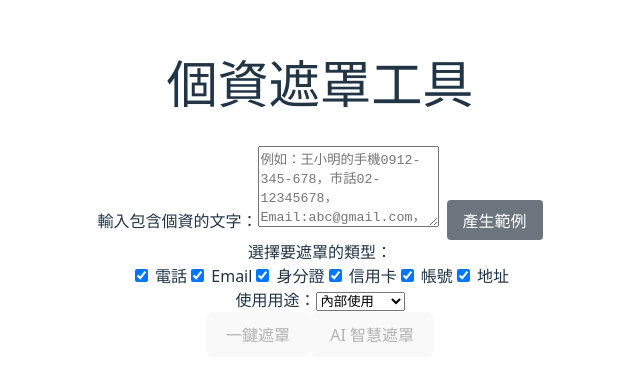
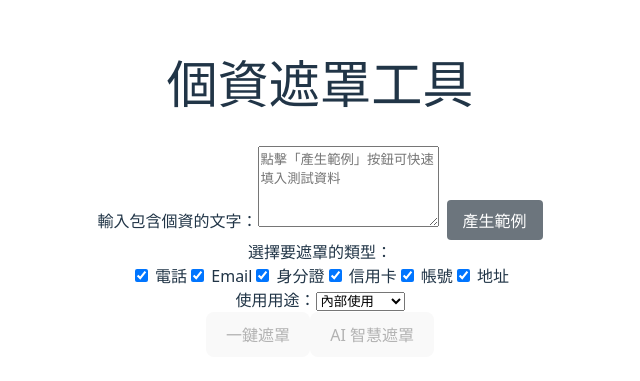
Before and after one commit to dgitc8051/ai-data-masker, a React (Vite) app in the folder my-project-frontend/: page / in a window 1280 px wide. Shown: the part 211-592 px from the top of the page, without its empty margins (320-960 px from the left). Built offline with nearby package versions, Linux system fonts and the light colour scheme.

Commit message:
更新範例文字格式為多行顯示

```diff
--- a/my-project-frontend/src/App.jsx
+++ b/my-project-frontend/src/App.jsx
@@ -20,7 +20,14 @@ function App() {
 
   // ============ 範例文字 ============
   // 定義一個包含各種個資類型的範例，讓使用者可以快速測試
-  const exampleText = "王小明的手機0912-345-678，市話02-12345678，Email:abc@gmail.com，身分證A123456789，信用卡1234-5678-9012-3456，帳號12345678901，地址台北市中正區忠孝東路100號";
+  // 使用模板字串（反引號 ``）可以建立多行文字
+  const exampleText = `王小明的手機:0912-345-678
+市話:02-12345678
+Email:abc@gmail.com
+身分證:A123456789
+信用卡:1234-5678-9012-3456
+帳號:12345678901
+地址:台北市中正區忠孝東路100號`;
 
   // ============ 呼叫 API 的函數 ============
   const handleMask = async () => {
@@ -78,7 +85,7 @@ function App() {
         <textarea
           value={inputText}                           // 綁定狀態
           onChange={(e) => setInputText(e.target.value)}  // 輸入時更新狀態
-          placeholder="例如：王小明的手機0912-345-678，市話02-12345678，Email:abc@gmail.com，身分證A123456789，信用卡1234-5678-9012-3456，帳號12345678901，地址台北市中正區忠孝東路100號"
+          placeholder="點擊「產生範例」按鈕可快速填入測試資料"
           rows={5}
         />
         {/* 產生範例按鈕：點擊後將 exampleText 填入輸入框 */}
```
